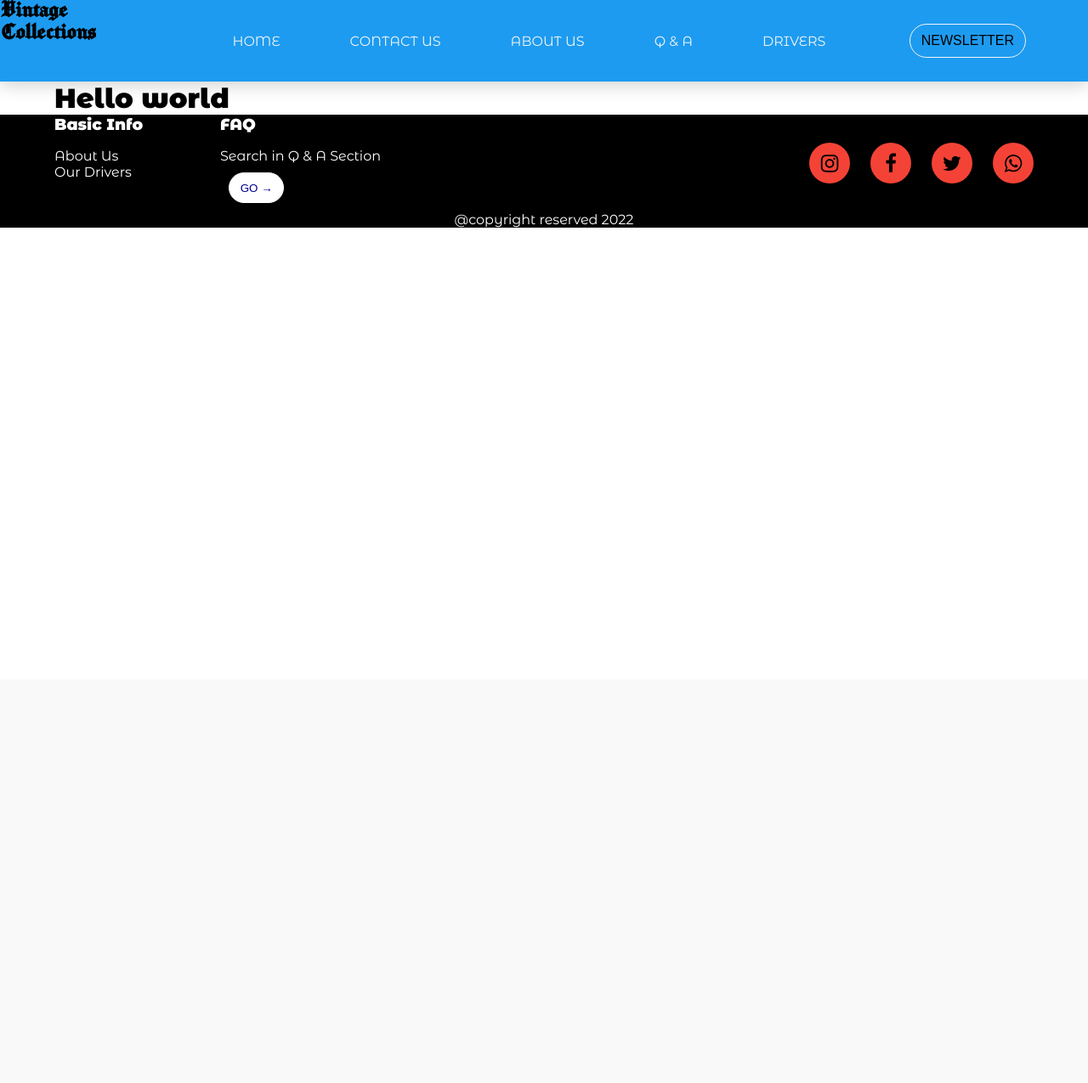
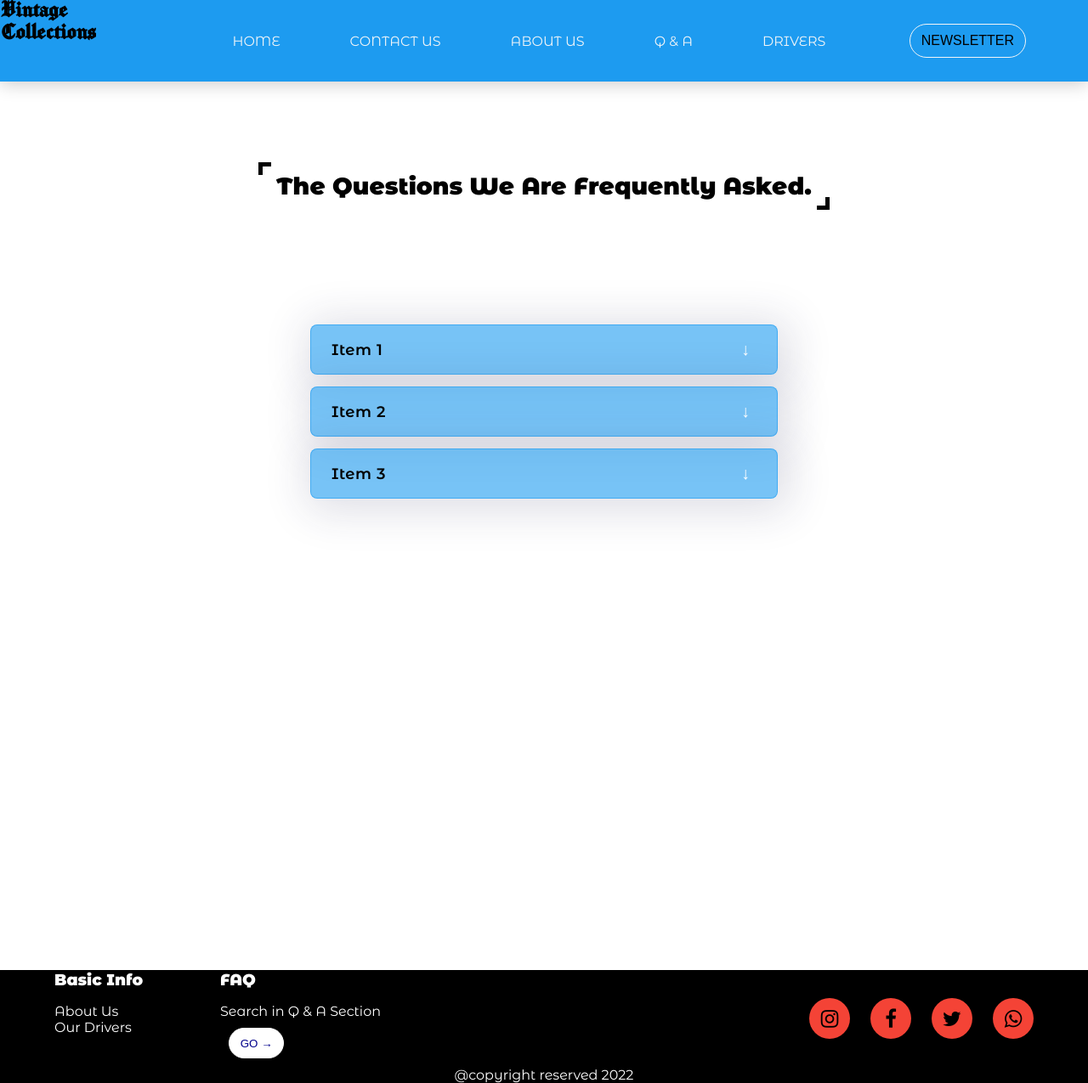
Before and after one commit to ar7L/inceptagit, a PHP site: page /Vintage/qanda.html in a window 1280 px wide. Shown: the whole page at 85% size. Before the commit the page ends 268 px from the top, so only its background shows below. Run offline with PHP 8.4, Linux system fonts and the light colour scheme.

Commit message:
second-commit-for-tonight

```diff
--- a/Vintage/contactUs.html
+++ b/Vintage/contactUs.html
@@ -75,8 +75,8 @@
                           billion</span> for our clients. Ready to know
                         how we can help you?</li>
                       <span class="hightlight-contact-info">
-                        <li class="email-info"><i class="fa fa-envelope" aria-hidden="true"></i> info@demo.com</li>
-                        <li><i class="fa fa-phone" aria-hidden="true"></i> <span class="highlight-text">+91 11 1111 2900</span></li>
+                        <li class="email-info"><i class="fa fa-envelope" aria-hidden="true"></i> vintage@collections.com</li>
+                        <li><i class="fa fa-phone" aria-hidden="true"></i> <span class="highlight-text">+88 314 159 265</span></li>
                       </span>
                     </ul>
                   </div>
--- a/Vintage/css/style.css
+++ b/Vintage/css/style.css
@@ -172,6 +172,129 @@ button:focus, .submit-btn:focus {
   color: #1d9bf0;
 }
 
+:root {
+  --purple: rgba(29,155,240,1);
+  --purple-pink: rgba(29,155,240,0.6);
+  --light-pink: rgba(29,155,240,0.6);
+  --white: #FFFFFF;
+  --gray-white: #F9F9F9;
+  --box-shadow: 5px 5px 50px 10px rgba(40, 39, 86, 0.15);
+}
+
+.qanda {
+  -webkit-transition: 0.4s all ease-in-out;
+  transition: 0.4s all ease-in-out;
+}
+
+.accontent {
+  width: 100vw;
+  height: 100%;
+  min-height: 100vh;
+  background-color: var(--indigo);
+}
+
+.content__accordion {
+  padding: 40px 0;
+}
+
+.accordion {
+  width: 90%;
+  max-width: 550px;
+  margin: 0 auto;
+}
+
+.accordion__wrapper,
+.accordion__item {
+  display: -webkit-box;
+  display: -ms-flexbox;
+  display: flex;
+  -webkit-box-orient: vertical;
+  -webkit-box-direction: normal;
+      -ms-flex-direction: column;
+          flex-direction: column;
+  width: 100;
+}
+
+.accordion__wrapper {
+  gap: 12px;
+}
+
+.accordion__item--summary,
+.accordion__item--detail {
+  width: 100%;
+  display: -webkit-box;
+  display: -ms-flexbox;
+  display: flex;
+  -webkit-box-align: center;
+      -ms-flex-align: center;
+          align-items: center;
+  gap: 12px;
+  padding: 12px;
+  border: 1px solid var(--light-pink);
+  border-radius: 8px;
+  -webkit-box-shadow: var(--box-shadow);
+          box-shadow: var(--box-shadow);
+}
+
+.accordion__item--summary {
+  -webkit-box-orient: horizontal;
+  -webkit-box-direction: normal;
+      -ms-flex-direction: row;
+          flex-direction: row;
+  background-color: var(--purple-pink);
+  cursor: pointer;
+}
+
+.accordion__item--detail {
+  margin-top: 0px;
+  background-color: var(--purple);
+  max-height: 0;
+  opacity: 0;
+  padding: 0;
+  border: 1px solid transparent;
+  visibility: hidden;
+  overflow: hidden;
+}
+
+.accordion__item-title h5 {
+  font-size: 18px;
+  font-weight: 600;
+  line-height: 24px;
+  letter-spacing: 0.5px;
+}
+
+.accordion__item-toggler {
+  margin-left: auto;
+}
+
+.accordion__item-toggler button {
+  border: none;
+  outline: none;
+  background-color: transparent;
+  color: var(--white);
+}
+
+.accordion__detail-section {
+  padding: 12px;
+  font-size: 14px;
+  line-height: 22px;
+  letter-spacing: 0.3px;
+  color: var(--gray-white);
+}
+
+.accordion__item--active .accordion__item-toggler button h1 {
+  -webkit-transform: rotate(180deg);
+          transform: rotate(180deg);
+}
+
+.accordion__item--active .accordion__item--detail {
+  max-height: 300px;
+  opacity: 1;
+  visibility: visible;
+  margin-top: 12px;
+  border: 1px solid var(--light-pink);
+}
+
 /*
    @variable space
 */
@@ -182,6 +305,8 @@ button:focus, .submit-btn:focus {
 * {
   margin: 0;
   padding: 0;
+  -webkit-transition: all 0.25s linear;
+  transition: all 0.25s linear;
 }
 
 @font-face {
--- a/Vintage/index.html
+++ b/Vintage/index.html
@@ -6,6 +6,7 @@
     <meta name="viewport" content="width=device-width, initial-scale=1.0">
     <link rel="stylesheet" href="css/style.css">
     <link rel="stylesheet" href="css/taken.css">
+
     <link rel="stylesheet" href="https://cdnjs.cloudflare.com/ajax/libs/font-awesome/4.7.0/css/font-awesome.min.css">
 
     <title>Document</title>
--- a/Vintage/js/taken.js
+++ b/Vintage/js/taken.js
@@ -50,3 +50,15 @@ buttons.forEach(button => {
     delete activeSlide.dataset.active
   })
 })
+
+//accordion js
+const accordionItems = document.querySelectorAll(".accordion__item--summary");
+
+accordionItems.forEach(function(item) {
+  item.addEventListener("click", function(event) {
+    event.stopPropagation();
+    let txt = item.textContent;
+    console.log(txt);
+    item.parentNode.classList.toggle("accordion__item--active");
+  });
+});
--- a/Vintage/qanda.html
+++ b/Vintage/qanda.html
@@ -32,9 +32,97 @@
             </ul>
         </nav>
     </header>
-    <div class="container">
-        <h1>Hello world</h1>
+    <section class="qna">
+       <div class="content" style="display: flex; justify-content: center; margin: 5rem 0rem; padding: 1rem;">
+        <h1 class="centerize hover-me">
+            The Questions We Are Frequently Asked.
+        </h1>
+       </div>
+    </section>
+    <section class="qanda">
+
+<div class="accontent content__accordion">
+    <div class="accordion">
+      <div class="accordion__wrapper">
+        <div class="accordion__item">
+          <div class="accordion__item--summary">
+            <div class="accordion__item-icon">
+              <i class="fas fa-fw fa-futbol"></i>
+            </div>
+            <div class="accordion__item-title">
+              <h5>Item 1</h5>
+            </div>
+            <div class="accordion__item-toggler">
+              <button>
+                  <h1>&darr;</h1>
+              </button>
+            </div>
+          </div>
+          <div class="accordion__item--detail">
+            <div class="accordion__detail">
+              <div class="accordion__detail-section">
+                Lorem ipsum dolor sit amet, consectetur adipiscing elit, sed do eiusmod tempor incididunt ut labore et dolore magna aliqua. Ut enim ad minim veniam, quis nostrud exercitation ullamco laboris nisi ut aliquip ex ea commodo consequat.
+              </div>
+              <div class="accordion__detail-section">
+                Lorem ipsum dolor sit amet, consectetur adipiscing elit, sed do eiusmod tempor incididunt ut labore et dolore magna aliqua. Ut enim ad minim veniam, quis nostrud exercitation ullamco laboris nisi ut aliquip ex ea commodo consequat.
+              </div>
+            </div>
+          </div>
+        </div>
+        <div class="accordion__item">
+          <div class="accordion__item--summary">
+            <div class="accordion__item-icon">
+              <i class="fas fa-fw fa-futbol"></i>
+            </div>
+            <div class="accordion__item-title">
+              <h5>Item 2</h5>
+            </div>
+            <div class="accordion__item-toggler">
+              <button>
+                <h1>&darr;</h1>
+              </button>
+            </div>
+          </div>
+          <div class="accordion__item--detail">
+            <div class="accordion__detail">
+              <div class="accordion__detail-section">
+                Lorem ipsum dolor sit amet, consectetur adipiscing elit, sed do eiusmod tempor incididunt ut labore et dolore magna aliqua. Ut enim ad minim veniam, quis nostrud exercitation ullamco laboris nisi ut aliquip ex ea commodo consequat.
+              </div>
+              <div class="accordion__detail-section">
+                Lorem ipsum dolor sit amet, consectetur adipiscing elit, sed do eiusmod tempor incididunt ut labore et dolore magna aliqua. Ut enim ad minim veniam, quis nostrud exercitation ullamco laboris nisi ut aliquip ex ea commodo consequat.
+              </div>
+            </div>
+          </div>
+        </div>
+        <div class="accordion__item">
+          <div class="accordion__item--summary">
+            <div class="accordion__item-icon">
+              <i class="fas fa-fw fa-futbol"></i>
+            </div>
+            <div class="accordion__item-title">
+              <h5>Item 3</h5>
+            </div>
+            <div class="accordion__item-toggler">
+              <button>
+                <h1>&darr;</h1>
+              </button>
+            </div>
+          </div>
+          <div class="accordion__item--detail">
+            <div class="accordion__detail">
+              <div class="accordion__detail-section">
+                Lorem ipsum dolor sit amet, consectetur adipiscing elit, sed do eiusmod tempor incididunt ut labore et dolore magna aliqua. Ut enim ad minim veniam, quis nostrud exercitation ullamco laboris nisi ut aliquip ex ea commodo consequat.
+              </div>
+              <div class="accordion__detail-section">
+                Lorem ipsum dolor sit amet, consectetur adipiscing elit, sed do eiusmod tempor incididunt ut labore et dolore magna aliqua. Ut enim ad minim veniam, quis nostrud exercitation ullamco laboris nisi ut aliquip ex ea commodo consequat.
+              </div>
+            </div>
+          </div>
+        </div>
+      </div>
     </div>
+  </div>
+    </section>
     <footer>
       <div class="container">
           <div class="two-sections">
--- /dev/null
+++ b/Vintage/scss/_qanda.scss
@@ -0,0 +1,106 @@
+:root {
+    // --indigo: #6867AC;
+    --purple: rgba(29,155,240,1);
+    --purple-pink: rgba(29,155,240,0.6);
+    --light-pink: rgba(29,155,240,0.6);
+    --white: #FFFFFF;
+    --gray-white: #F9F9F9;
+    --box-shadow: 5px 5px 50px 10px rgba(40, 39, 86, 0.15);
+  }
+.qanda{
+    transition: 0.4s all ease-in-out;
+}
+.accontent {
+    width: 100vw;
+    height: 100%;
+    min-height: 100vh;
+    background-color: var(--indigo);
+  }
+
+  .content__accordion {
+    padding: 40px 0;
+  }
+
+  .accordion {
+    width: 90%;
+    max-width: 550px;
+    margin: 0 auto;
+  }
+
+  .accordion__wrapper,
+  .accordion__item {
+    display: flex;
+    flex-direction: column;
+    width: 100;
+  }
+
+  .accordion__wrapper {
+    gap: 12px;
+  }
+
+  .accordion__item--summary,
+  .accordion__item--detail {
+    width: 100%;
+    display: flex;
+    align-items: center;
+    gap: 12px;
+    padding: 12px;
+    border: 1px solid var(--light-pink);
+    border-radius: 8px;
+    box-shadow: var(--box-shadow);
+  }
+
+  .accordion__item--summary {
+    flex-direction: row;
+    background-color: var(--purple-pink);
+    cursor: pointer;
+  }
+
+  .accordion__item--detail {
+    margin-top: 0px;
+    background-color: var(--purple);
+    max-height: 0;
+    opacity: 0;
+    padding: 0;
+    border: 1px solid transparent;
+    visibility: hidden;
+    overflow: hidden;
+  }
+
+  .accordion__item-title h5 {
+    font-size: 18px;
+    font-weight: 600;
+    line-height: 24px;
+    letter-spacing: 0.5px;
+  }
+
+  .accordion__item-toggler {
+    margin-left: auto;
+  }
+
+  .accordion__item-toggler button {
+    border: none;
+    outline: none;
+    background-color: transparent;
+    color: var(--white)
+  }
+
+  .accordion__detail-section {
+    padding: 12px;
+    font-size: 14px;
+    line-height: 22px;
+    letter-spacing: 0.3px;
+    color: var(--gray-white);
+  }
+
+  .accordion__item--active .accordion__item-toggler button h1 {
+     transform: rotate(180deg);
+  }
+
+  .accordion__item--active .accordion__item--detail {
+    max-height: 300px;
+    opacity: 1;
+    visibility: visible;
+    margin-top: 12px;
+    border: 1px solid var(--light-pink);
+  }
--- a/Vintage/scss/style.scss
+++ b/Vintage/scss/style.scss
@@ -1,6 +1,7 @@
 @import url('https://fonts.googleapis.com/css2?family=Montserrat+Alternates:ital,wght@0,100;0,200;0,400;0,600;0,900;1,100;1,500;1,600;1,800;1,900&display=swap');
 
 @import "./contact";
+@import "./qanda";
 /*
    @variable space
 */
@@ -15,6 +16,7 @@ $font : 'Montserrat Alternates', sans-serif;
 *{
     margin: 0;
     padding: 0;
+    transition: all 0.25s linear;
 }
 @font-face {
     font-family: chomsky;
```
Also changed, not shown: 1 other file.
